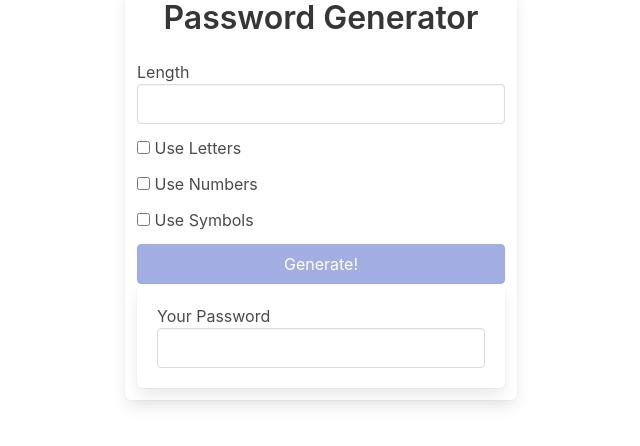
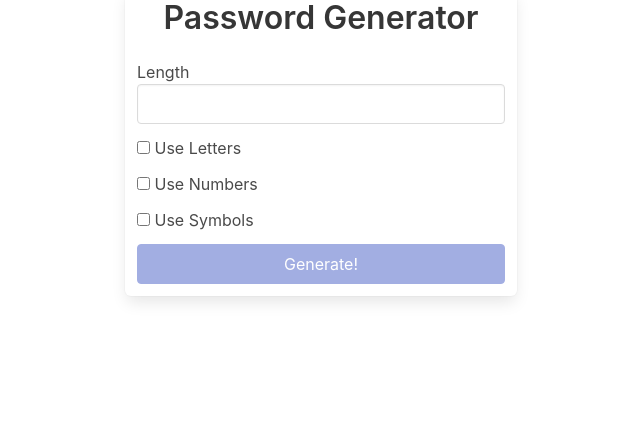
Before and after one commit to mohak92/password-generator, an Angular app: page / in a window 1280 px wide. Shown: the top 446 px of the page, without its empty margins (319-959 px from the left). Built offline with nearby package versions, Linux system fonts and the light colour scheme.

Commit message:
add structural directive

```diff
--- a/src/app/app.component.html
+++ b/src/app/app.component.html
@@ -41,7 +41,7 @@
         Generate!
       </button>
 
-      <div class="box">
+      <div class="box" *ngIf="password">
         <label>Your Password</label>
         <input class="input" [value]="password" />
       </div>
```
